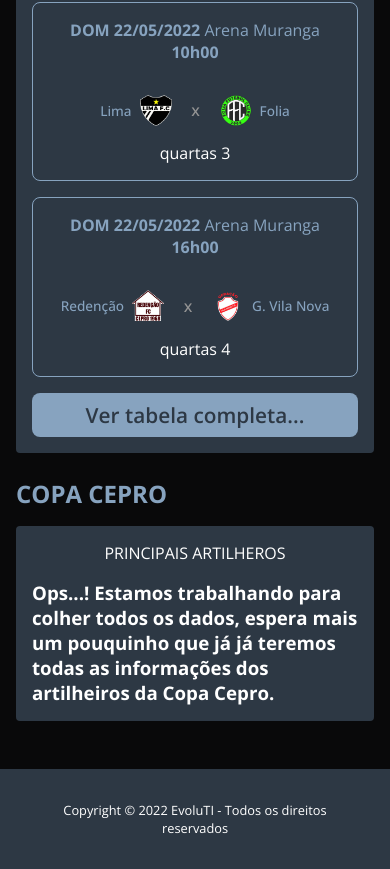
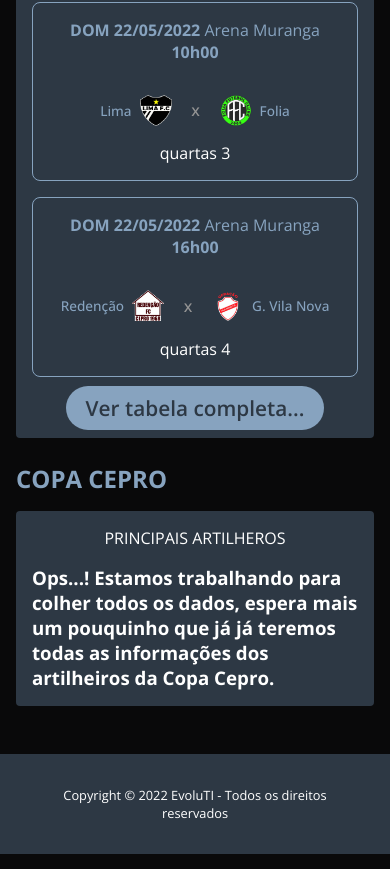
Before and after one commit to edgaregidio/varzeabrasil-app, a React (Vite) app in the folder web/: page / in a window 390 px wide. Shown: the part 1145-2014 px from the top of the page. Built offline with nearby package versions, Linux system fonts and the light colour scheme.

Commit message:
stylization, buttons and footer fixes

```diff
--- a/web/src/components/Supplier/index.jsx
+++ b/web/src/components/Supplier/index.jsx
@@ -7,7 +7,7 @@ export default function Supplier() {
   const navitage = useNavigate()
   const [selectValue, setSelectValue] = useState(1)
   const list = [
-    { id: 1, value: 'select', name: 'Selecione', selected: 'selected' },
+    { id: 1, value: 'select', name: 'Selecione' },
     { id: 2, value: 'copacepro', name: 'Copa Cepro' }
   ]
 
@@ -24,9 +24,7 @@ export default function Supplier() {
         onChange={e => setSelectValue(e.target.value)}
       >
         {list.map((item, index) => (
-          <option value={item.value} selected={item.selected}>
-            {item.name}
-          </option>
+          <option value={item.value}>{item.name}</option>
         ))}
       </select>
 
--- a/web/src/components/Supplier/styles.css
+++ b/web/src/components/Supplier/styles.css
@@ -1,5 +1,4 @@
 .container-supplier {
-  /* background-color: greenyellow; */
   width: 100%;
   display: flex;
   align-items: center;
@@ -9,10 +8,22 @@
 .container-supplier button {
   margin: 0;
   padding: 0;
+  height: 2rem;
+  margin-left: 1rem;
+  color: var(--secondary-color);
   background: var(--primary-color);
-  height: 2rem;
+  width: 12rem;
   border-radius: 4px;
-  margin-left: 1rem;
+  text-align: center;
+  font-size: 1rem;
+  font-weight: 500;
+  transition: all ease 0.3s;
+}
+
+button:hover {
+  color: var(--primary-color);
+  background: var(--secondary-color);
+  text-align: center;
 }
 
 .container-supplier button:hover {
--- a/web/src/global.css
+++ b/web/src/global.css
@@ -30,3 +30,8 @@ html {
   /* chrome://flags/#smooth-scrolling */
   scroll-behavior: smooth;
 }
+
+a {
+  text-decoration: none;
+  list-style: none;
+}
--- a/web/src/pages/Main/index.jsx
+++ b/web/src/pages/Main/index.jsx
@@ -30,7 +30,7 @@ export default function Main() {
                 className="button-table"
                 onClick={() => navigate('/tables/copacepro')}
               >
-                Ver tabela completa...
+                <a href="#teste">Ver tabela completa...</a>
               </button>
             </div>
           </div>
--- a/web/src/pages/Main/styles.css
+++ b/web/src/pages/Main/styles.css
@@ -98,25 +98,28 @@ footer,
   cursor: pointer;
 }
 
+button a {
+  color: var(--secondary-color);
+  background: var(--primary-color);
+  width: 12rem;
+  padding: 0.5rem;
+  border-radius: 4px;
+  text-align: center;
+  font-size: 1rem;
+  font-weight: 500;
+  transition: all ease 0.3s;
+}
+
 button {
   background: transparent;
-  width: 12rem;
-  padding: 0.5rem;
-  border-radius: 8px;
   border: 0;
-  color: var(--secondary-color);
-  text-align: center;
-  margin-top: 1rem;
-  transition: all ease 0.3s;
-  font-weight: 500;
-  font-size: 1rem;
+  margin-top: 1.1rem;
 }
-button:hover {
+
+button a:hover {
   color: var(--primary-color);
   background: var(--secondary-color);
   text-align: center;
-  margin-top: 1rem;
-  font-weight: 500;
 }
 
 /* ========= FOOTER */
@@ -185,12 +188,14 @@ footer {
     padding: 1rem;
   }
 
-  button {
+  button a {
     width: 100%;
     background: var(--secondary-color);
     color: var(--primary-color);
     font-size: 1.3rem;
     font-weight: 600;
+    padding: 0.5rem 1.2rem;
+    border-radius: 35px;
   }
 
   footer {
--- a/web/src/pages/Tables/CopaCepro.jsx
+++ b/web/src/pages/Tables/CopaCepro.jsx
@@ -10,7 +10,7 @@ export default function CopaCepro() {
   const [count, setCount] = useState(1)
   return (
     <div>
-      <section className="tables-games">
+      <section className="tables-games" id="#teste">
         <div className="content-navigation">
           <CaretLeft
             cursor={'pointer'}
--- a/web/src/pages/Tables/index.jsx
+++ b/web/src/pages/Tables/index.jsx
@@ -12,7 +12,7 @@ export default function Tables() {
 
   return (
     <>
-      <div className="container-default">
+      <div className="container-default" id="teste">
         <Nav />
         <section className="tables-camps">
           <div className="content-back">
@@ -20,10 +20,11 @@ export default function Tables() {
               value={{
                 color: 'var(--secondary-color)',
                 size: 32,
-                weight: 'bold'
+                weight: 'bold',
+                cursor: 'pointer'
               }}
             >
-              <CaretLeft onClick={() => navigate(-1)} />
+              <CaretLeft onClick={() => navigate('/tables')} />
             </IconContext.Provider>
             <h1>Selecione um campeonato</h1>
           </div>
--- a/web/src/pages/Tables/styles.css
+++ b/web/src/pages/Tables/styles.css
@@ -11,6 +11,7 @@
 }
 
 .content-page-table h1 {
+  margin-top: 1.5rem;
   font-weight: 500;
   color: var(--secondary-color);
   text-transform: uppercase;
```
